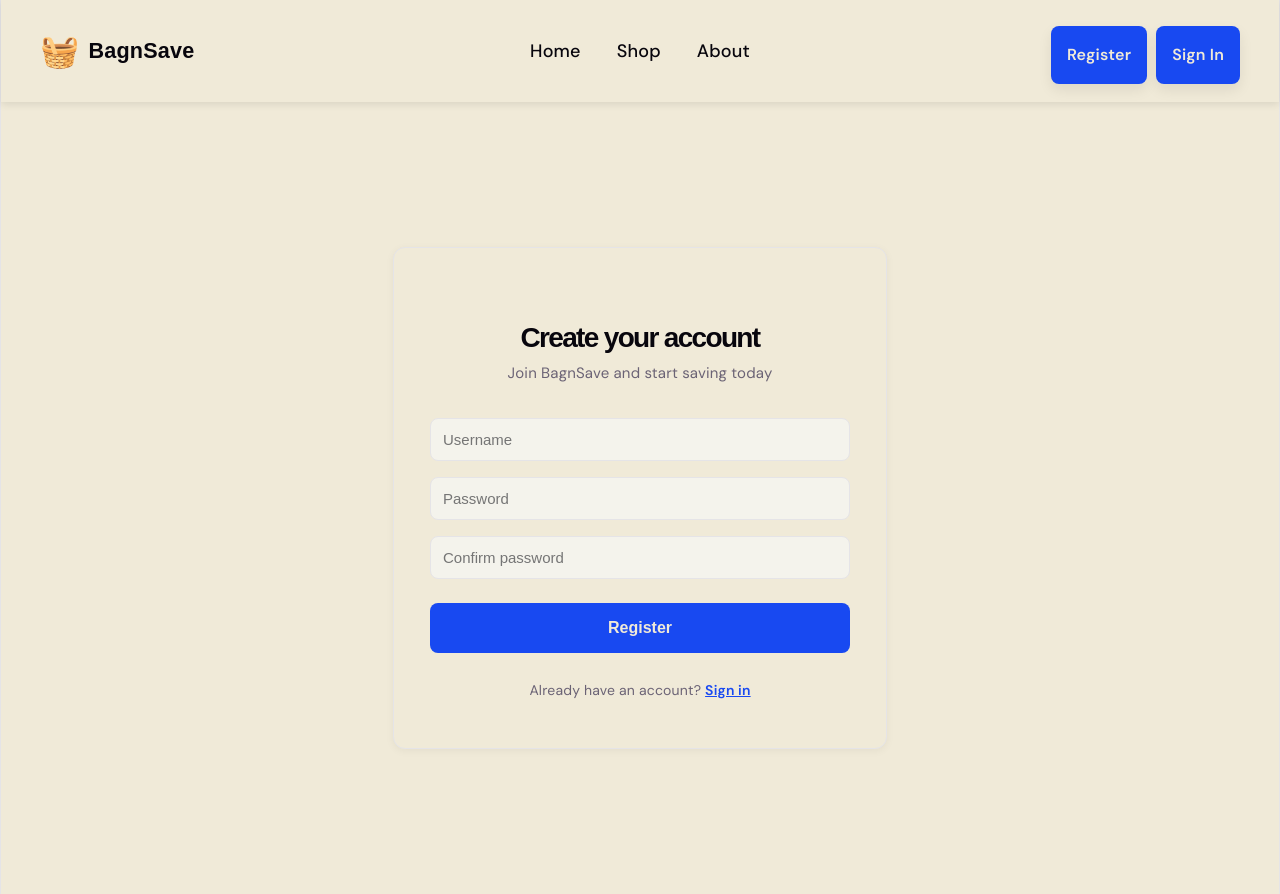
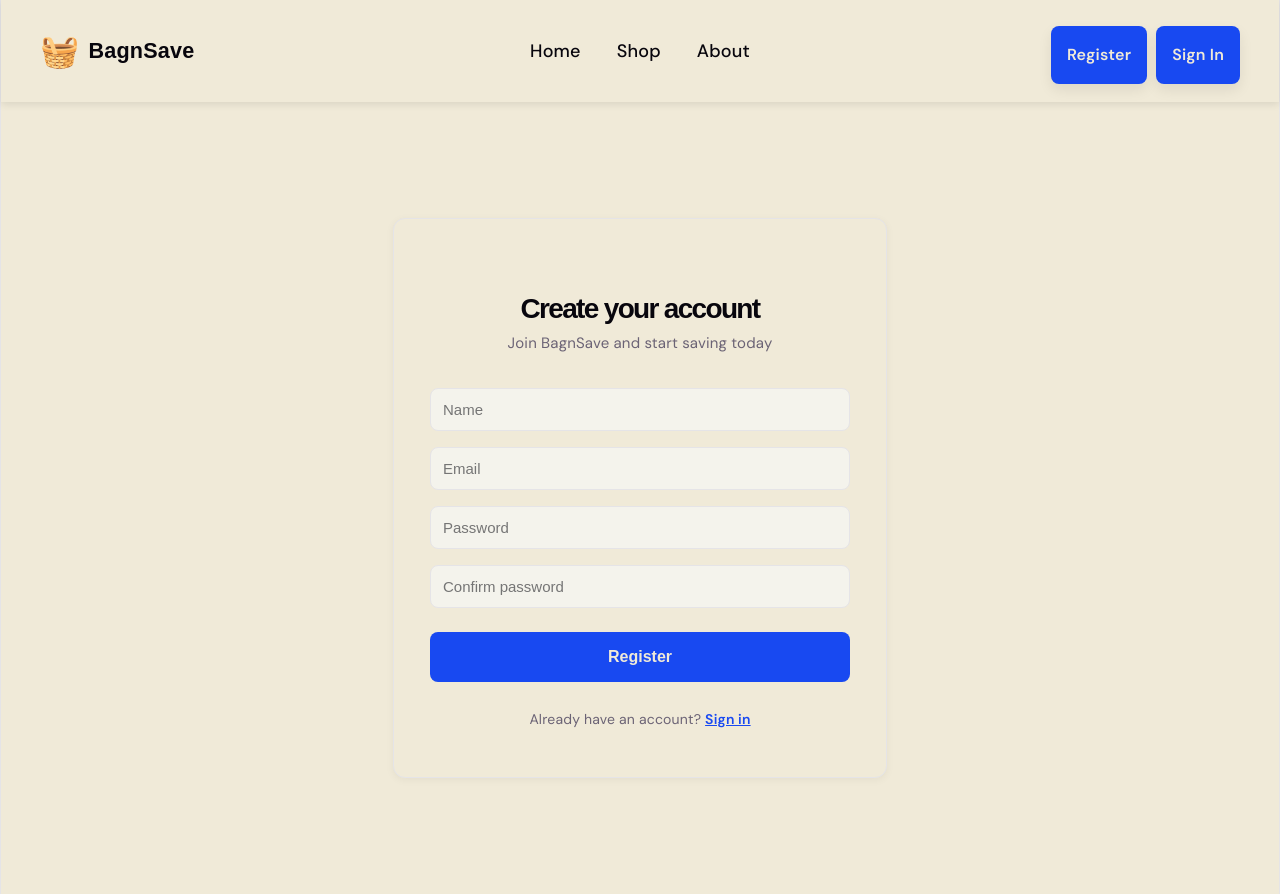
Before and after one commit to joshuapinpin/grocery-optimisation-project, a React (Vite) app in the folder frontend/: page /register in a window 1280 px wide. Built offline with nearby package versions, Linux system fonts and the light colour scheme; a web font is replaced by a local one.

Commit message:
feat(register): added handleSubmit logic for registering

```diff
--- a/frontend/src/pages/Register.tsx
+++ b/frontend/src/pages/Register.tsx
@@ -3,29 +3,43 @@ import { Link, useNavigate } from 'react-router-dom'
 import './Register.css'
 
 function Register() {
-  const [username, setUsername] = useState('')
+  const [name, setName] = useState('')
+  const [email, setEmail] = useState('')
   const [password, setPassword] = useState('')
   const [confirmPass, setConfirmPass] = useState('')
   const [errorMsg, setErrorMsg] = useState('')
   const navigate = useNavigate()
 
-  function handleSubmit(e: React.SubmitEvent) {
+  async function handleSubmit(e: React.SubmitEvent) {
     e.preventDefault()
-    console.log(username, password)
+    console.log(name, password)
 
-    if (password != confirmPass) {
-      setErrorMsg("passwords dont match")
-      return
+    if (password != confirmPass) {setErrorMsg("passwords dont match"); return}
+    if (name == '' || password == '' || email == '') {setErrorMsg("please fill everything in"); return}
+
+
+    try{
+      const res = await fetch('api/auth/register',{
+        method: 'POST',
+        headers: { 'Content-Type': 'application/json' },
+        credentials: 'include', // needed to receive the session cookie
+        body: JSON.stringify({
+          email: name,
+          password: password,
+          name: name
+        })
+      })
+
+      if(!res.ok){
+        const err = await res.json().catch(() => null)
+        setErrorMsg(err?.error ?? 'registration failed')
+        return
+      }
+      navigate('/login')
     }
-
-    if (username == '' || password == '') {
-      setErrorMsg("please fill everything in")
-      return
+    catch{
+      setErrorMsg('could not reach server')
     }
-
-    setErrorMsg('')
-    // TODO connect to backend later
-    navigate('/login')
   }
 
   return (
@@ -37,11 +51,20 @@ function Register() {
         <form onSubmit={handleSubmit} className='register-form'>
           <input
             type='text'
-            placeholder='Username'
-            value={username}
+            placeholder='Name'
+            value={name}
             onChange={(e) => {
-              setUsername(e.target.value)
+              setName(e.target.value)
             }}
+          />
+
+          <input
+              type='email'
+              placeholder='Email'
+              value={email}
+              onChange={(e) => {
+                setEmail(e.target.value)
+              }}
           />
 
           <input
```
